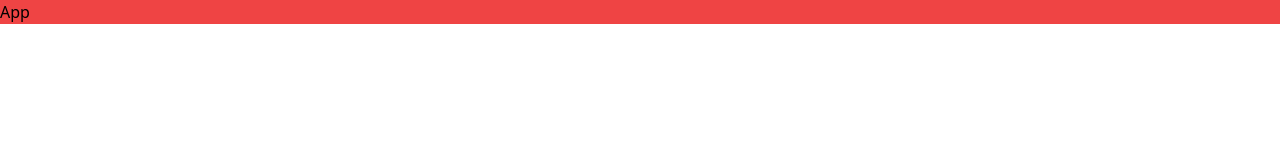
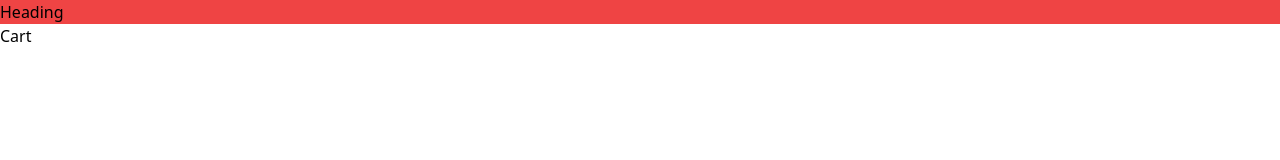
Before and after one commit to This-Is-Prince/toothsi-product-listing, a React (Vite) app: page / in a window 1280 px wide. Shown: the top 160 px of the page. Built offline with nearby package versions, Linux system fonts and the light colour scheme.

Commit message:
feat: react router support added

```diff
--- a/package.json
+++ b/package.json
@@ -10,7 +10,8 @@
   },
   "dependencies": {
     "react": "^18.2.0",
-    "react-dom": "^18.2.0"
+    "react-dom": "^18.2.0",
+    "react-router-dom": "6"
   },
   "devDependencies": {
     "@types/react": "^18.0.17",
--- a/src/App.jsx
+++ b/src/App.jsx
@@ -1,7 +1,19 @@
 import React from "react";
+import { BrowserRouter, Route, Routes } from "react-router-dom";
+import Home from "./components/Home";
+import Cart from "./components/Cart";
 
 const App = () => {
-  return <div className="bg-red-500">App</div>;
+  return (
+    <>
+      <BrowserRouter>
+        <Routes>
+          <Route path="/" element={<Home />}></Route>
+          <Route path="/cart" element={<Cart />}></Route>
+        </Routes>
+      </BrowserRouter>
+    </>
+  );
 };
 
 export default App;
--- /dev/null
+++ b/src/components/Cart.jsx
@@ -0,0 +1,7 @@
+import React from "react";
+
+const Cart = () => {
+  return <div>Cart</div>;
+};
+
+export default Cart;
--- /dev/null
+++ b/src/components/Home.jsx
@@ -0,0 +1,13 @@
+import React from "react";
+import { Link } from "react-router-dom";
+
+const Home = () => {
+  return (
+    <div>
+      <h1 className="bg-red-500">Heading</h1>
+      <Link to="/cart">Cart</Link>
+    </div>
+  );
+};
+
+export default Home;
```
Also changed, not shown: 1 other file (tests, documents, lock files or other folders).
